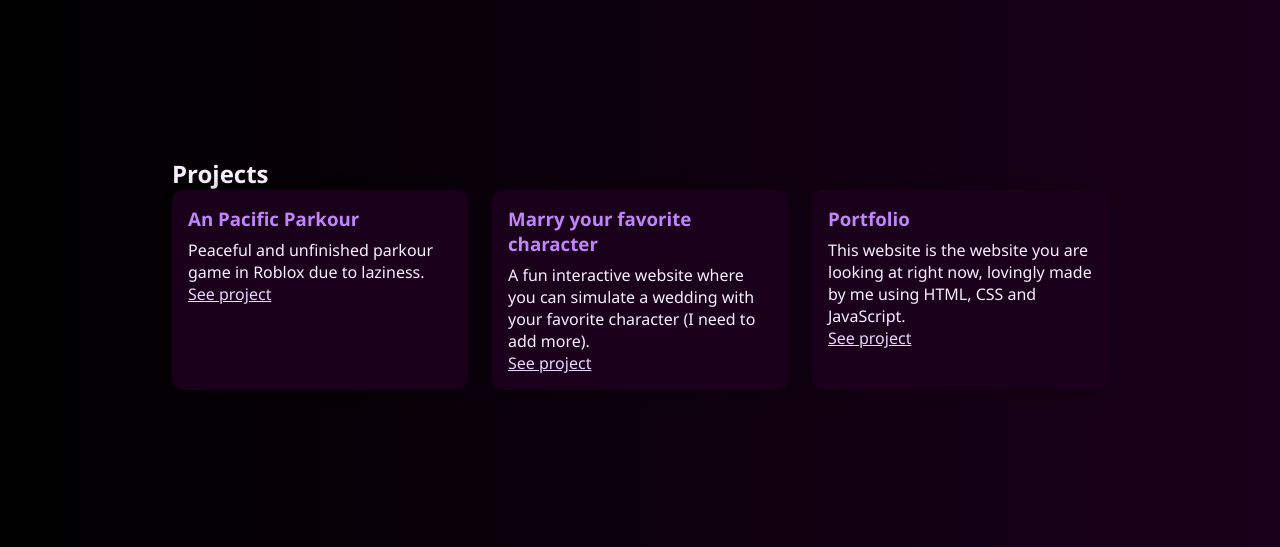
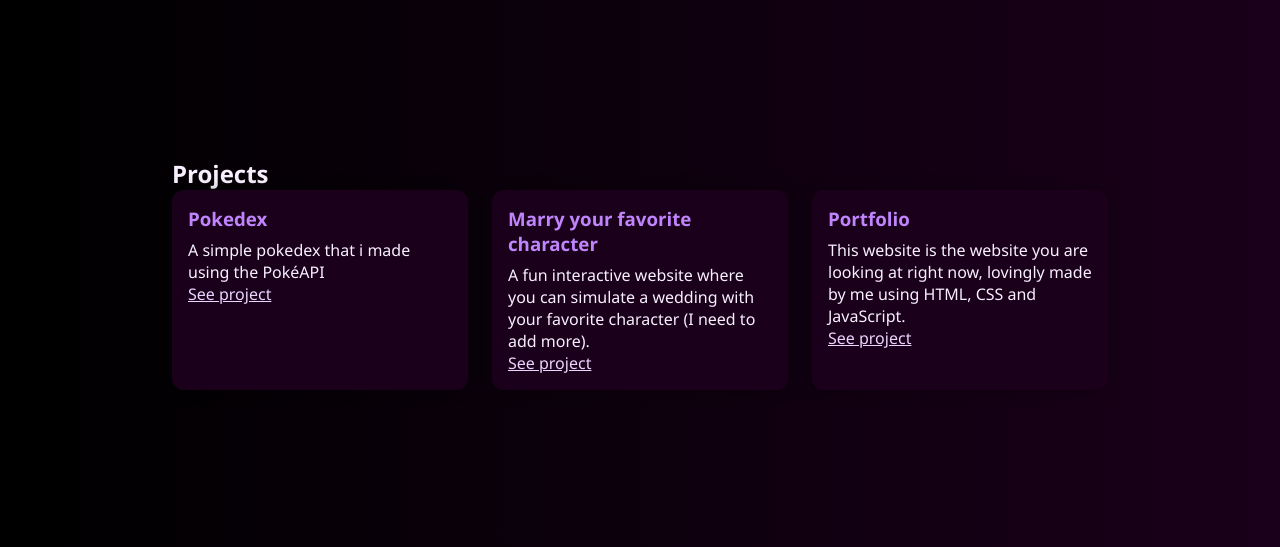
Before and after one commit to ninedraw119/MyPortfolio, a plain HTML site: page Portfolio/index.html in a window 1280 px wide. Shown: the part 231-778 px from the top of the page. Drawn offline with Linux system fonts and the light colour scheme.

Commit message:
Update index.html

```diff
--- a/Portfolio/index.html
+++ b/Portfolio/index.html
@@ -189,8 +189,8 @@
   <script>
     const projetos = [
       {
-        titulo: "An Pacific Parkour",
-        descricao: "Peaceful and unfinished parkour game in Roblox due to laziness.",
+        titulo: "Pokedex",
+        descricao: "A simple pokedex that i made using the PokéAPI",
         link: "https://www.roblox.com/pt/games/137655933508070/An-pacific-parkour"
       },
       {
```
